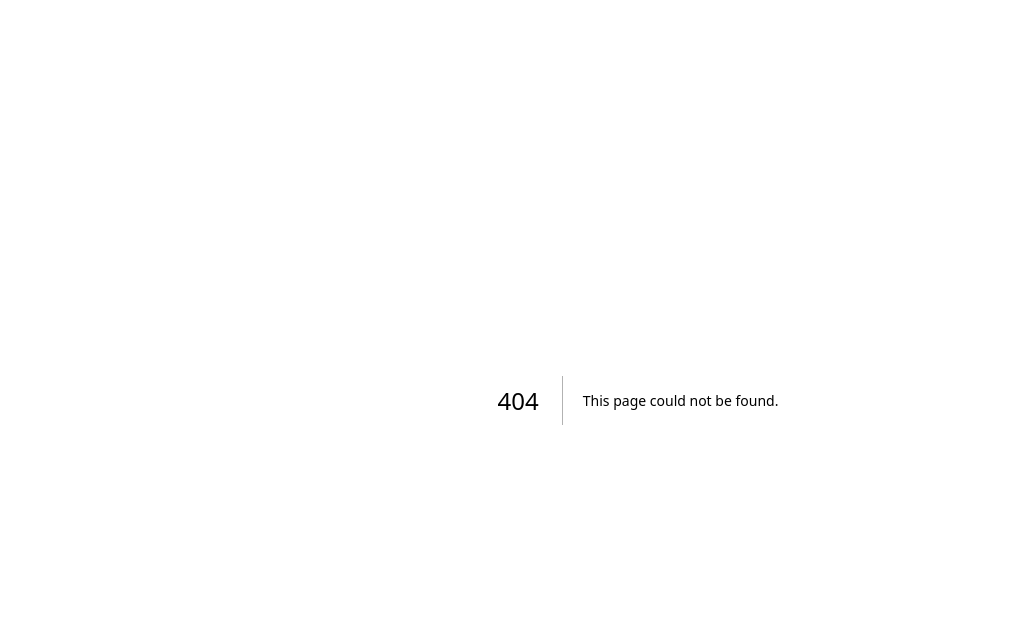
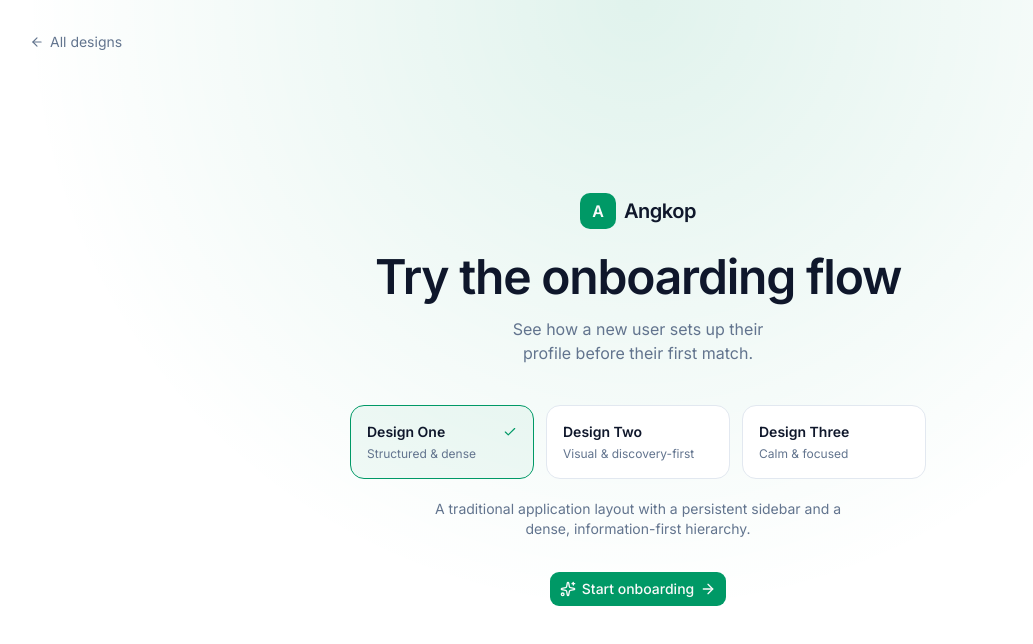
Before and after one commit to JPAVictoria/sandbox-designs, a Next.js app: page /onboarding/hub-spotlight in a window 1280 px wide. Before the commit this address had no page. Shown: the top 644 px of the page, without its empty margins (2-1035 px from the left). Built offline with nearby package versions, Linux system fonts and the light colour scheme.

Commit message:
feat: add full-bleed spotlight onboarding hub layout

```diff
--- /dev/null
+++ b/app/(main)/onboarding/hub-spotlight/page.js
@@ -0,0 +1,134 @@
+"use client";
+
+import { useState } from "react";
+import Link from "next/link";
+import { useRouter } from "next/navigation";
+import { motion } from "framer-motion";
+import { ArrowLeft, ArrowRight, Check, Sparkles } from "lucide-react";
+import { Button } from "@/components/ui/button";
+import { cn } from "@/lib/utils";
+
+const DESIGNS = [
+  {
+    slug: "design-one",
+    name: "Design One",
+    tagline: "Structured & dense",
+    description:
+      "A traditional application layout with a persistent sidebar and a dense, information-first hierarchy.",
+  },
+  {
+    slug: "design-two",
+    name: "Design Two",
+    tagline: "Visual & discovery-first",
+    description:
+      "An icon-rail navigation with a visual, content-forward layout — spotlight cards and radial match scores.",
+  },
+  {
+    slug: "design-three",
+    name: "Design Three",
+    tagline: "Calm & focused",
+    description:
+      "A top navigation bar with a centered single-column flow — one thing at a time, editorial and unhurried.",
+  },
+];
+
+export default function OnboardingHubSpotlightPage() {
+  const router = useRouter();
+  const [selected, setSelected] = useState(DESIGNS[0].slug);
+  const active = DESIGNS.find((d) => d.slug === selected) ?? DESIGNS[0];
+
+  return (
+    <div className="relative flex min-h-screen flex-col items-center justify-center overflow-hidden bg-background px-6 py-16">
+      <div
+        aria-hidden="true"
+        className="pointer-events-none absolute inset-0"
+        style={{
+          background:
+            "radial-gradient(circle at 50% 0%, color-mix(in oklch, var(--primary), transparent 88%), transparent 60%)",
+        }}
+      />
+
+      <Link
+        href="/"
+        className="absolute top-6 left-6 inline-flex items-center gap-1.5 text-sm text-muted-foreground hover:text-foreground sm:top-8 sm:left-8"
+      >
+        <ArrowLeft className="size-3.5" />
+        All designs
+      </Link>
+
+      <motion.div
+        initial={{ opacity: 0, y: 10 }}
+        animate={{ opacity: 1, y: 0 }}
+        transition={{ duration: 0.35, ease: "easeOut" }}
+        className="relative flex w-full max-w-xl flex-col items-center text-center"
+      >
+        <div className="mb-6 inline-flex items-center gap-2">
+          <span className="flex size-9 items-center justify-center rounded-lg bg-primary text-base font-semibold text-primary-foreground">
+            A
+          </span>
+          <span className="text-xl font-semibold tracking-tight text-foreground">
+            Angkop
+          </span>
+        </div>
+
+        <h1 className="text-4xl font-semibold tracking-tight text-balance text-foreground sm:text-5xl">
+          Try the onboarding flow
+        </h1>
+        <p className="mt-4 max-w-md text-base text-balance text-muted-foreground">
+          See how a new user sets up their profile before their first match.
+        </p>
+
+        <div className="mt-10 grid w-full gap-3 sm:grid-cols-3">
+          {DESIGNS.map((design) => {
+            const isActive = design.slug === selected;
+            return (
+              <button
+                key={design.slug}
+                type="button"
+                onClick={() => setSelected(design.slug)}
+                className={cn(
+                  "flex flex-col items-start gap-1 rounded-xl border p-4 text-left transition-colors",
+                  isActive
+                    ? "border-primary bg-primary/5"
+                    : "border-border bg-background hover:border-foreground/20"
+                )}
+              >
+                <span className="flex w-full items-center justify-between">
+                  <span className="text-sm font-semibold text-foreground">
+                    {design.name}
+                  </span>
+                  {isActive ? (
+                    <Check className="size-3.5 text-primary" />
+                  ) : null}
+                </span>
+                <span className="text-xs text-muted-foreground">
+                  {design.tagline}
+                </span>
+              </button>
+            );
+          })}
+        </div>
+
+        <motion.p
+          key={active.slug}
+          initial={{ opacity: 0 }}
+          animate={{ opacity: 1 }}
+          transition={{ duration: 0.15 }}
+          className="mt-5 max-w-md text-sm text-muted-foreground"
+        >
+          {active.description}
+        </motion.p>
+
+        <Button
+          size="lg"
+          className="mt-8"
+          onClick={() => router.push(`/onboarding/${selected}`)}
+        >
+          <Sparkles className="size-4" />
+          Start onboarding
+          <ArrowRight className="size-4" />
+        </Button>
+      </motion.div>
+    </div>
+  );
+}
```
